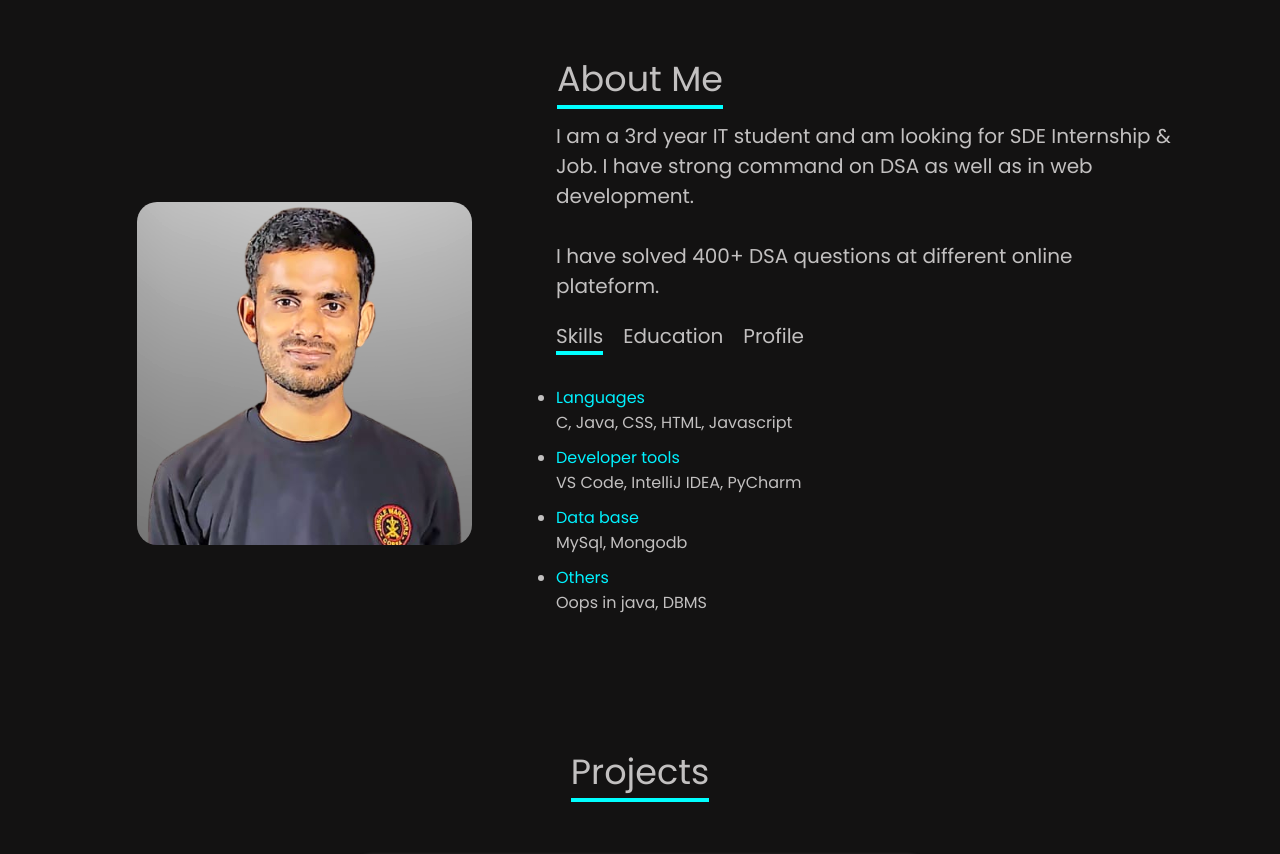
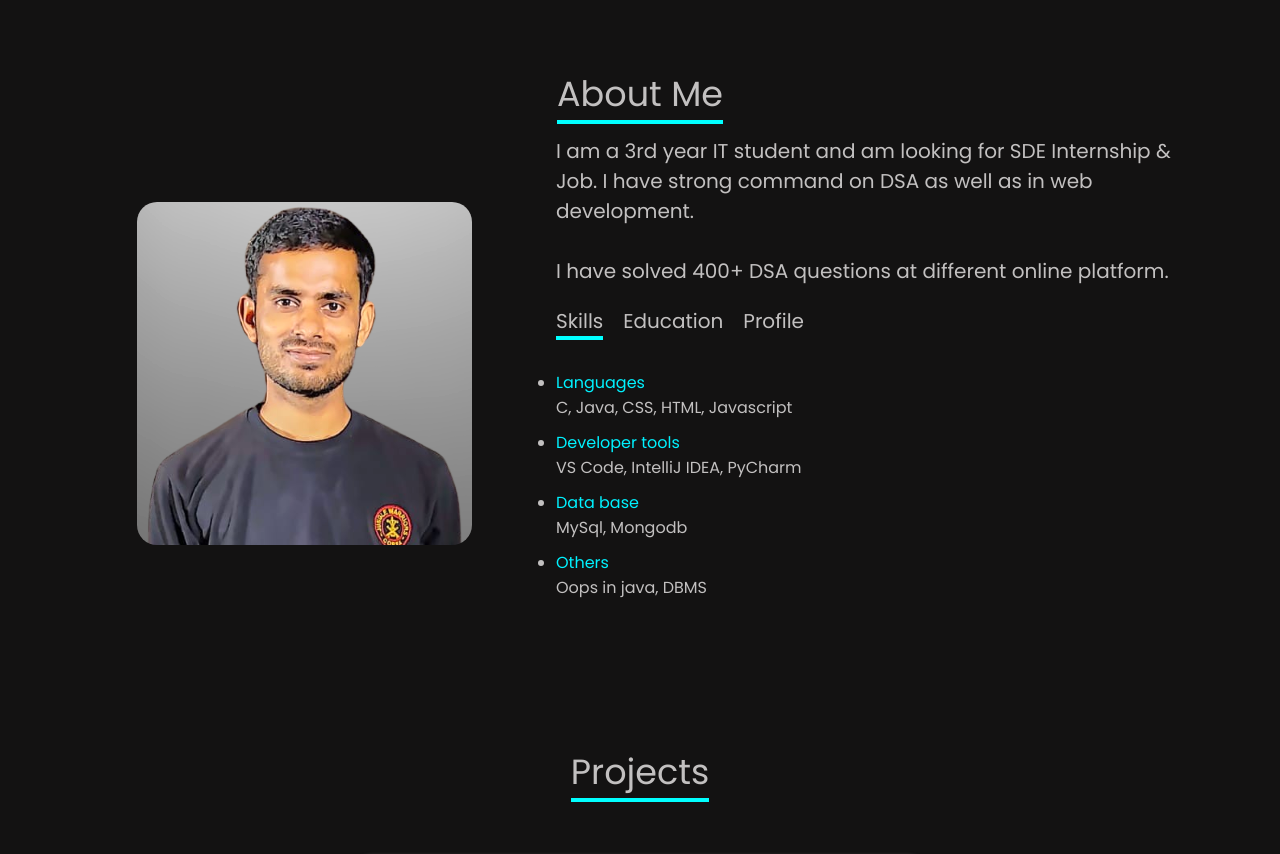
Before and after one commit to Dinesh870/seeaboutmyself, a plain HTML site: page index.html in a window 1280 px wide. Shown: the part 860-1714 px from the top of the page. Drawn offline with nearby package versions, Linux system fonts and the light colour scheme.

Commit message:
Update index.html

```diff
--- a/index.html
+++ b/index.html
@@ -56,7 +56,7 @@
                                 I am a 3rd year IT student and am looking for SDE Internship & Job.
                                 I have strong command on DSA as well as in web development.
                             <br/> <br/>
-                                I have solved 400+ DSA questions at different online plateform.
+                                I have solved 400+ DSA questions at different online platform.
                             </p>
                         </div>
                         <div class="tab-titles">
```
